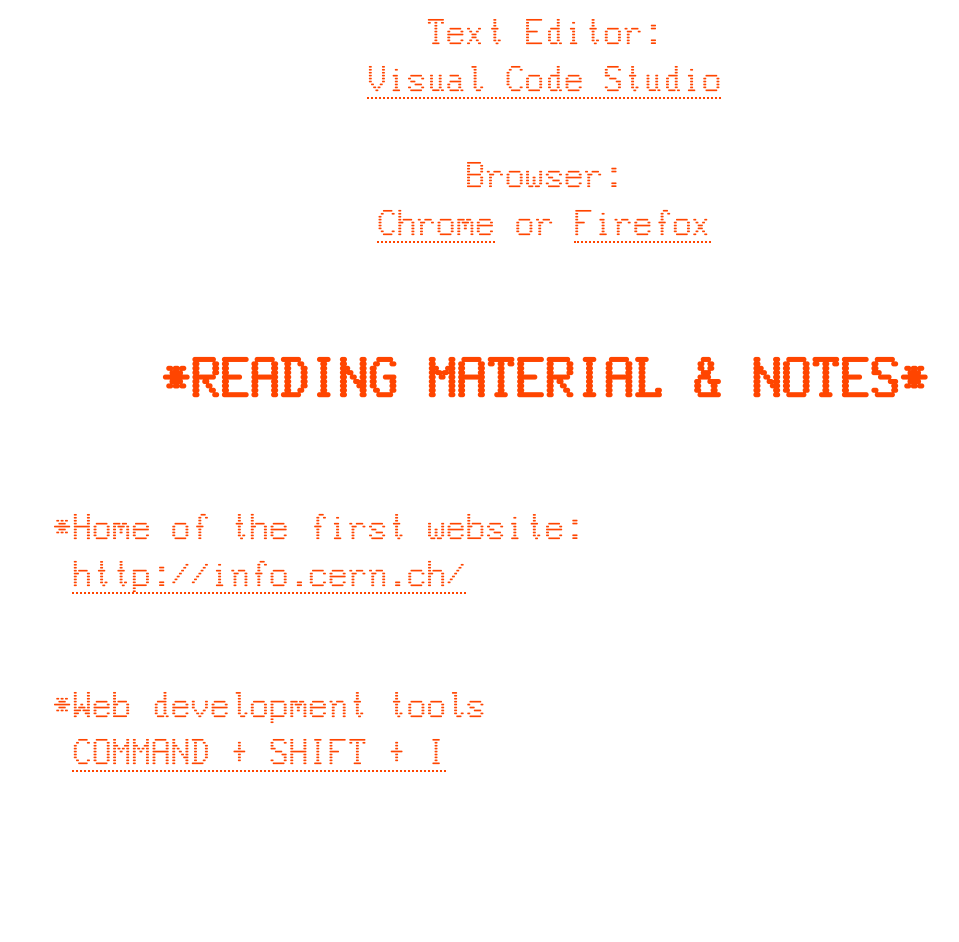
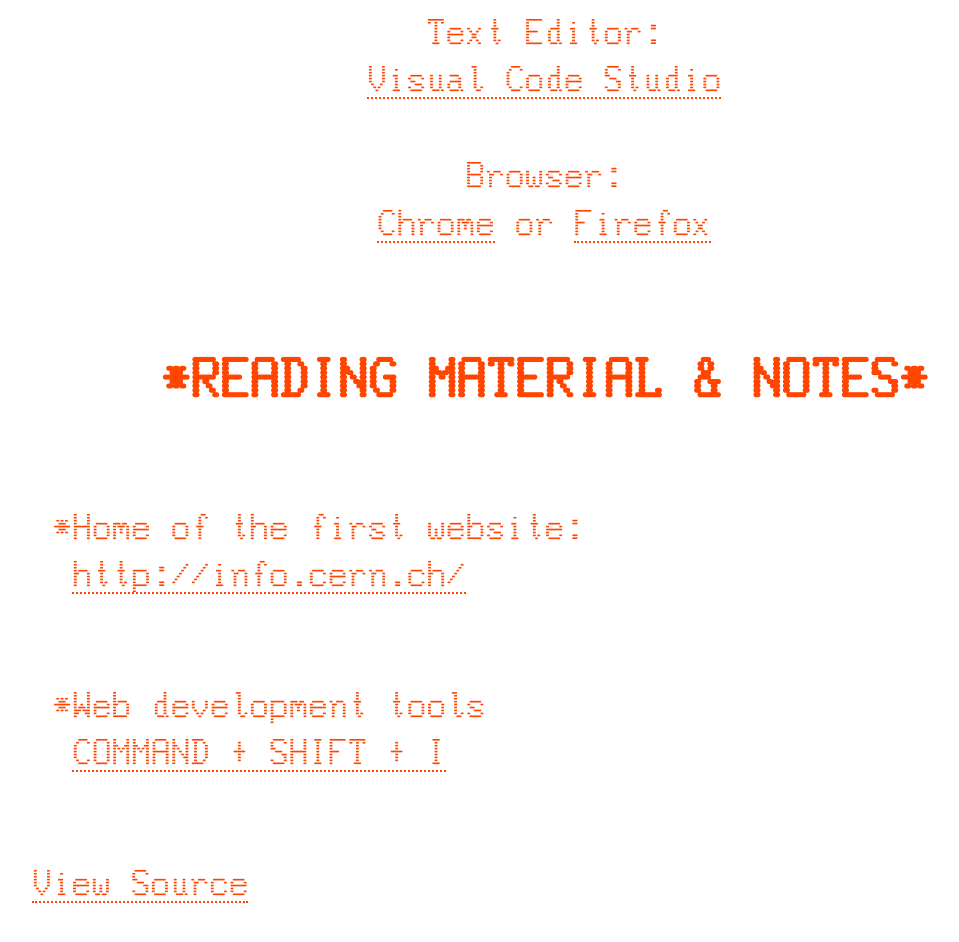
Before and after one commit to simonknebl/simonknebl.github.io, a plain HTML site: page index.html in a window 1280 px wide. Shown: the part 2153-3095 px from the top of the page, without its empty margins (96-1055 px from the left). Before the commit the page ends 3027 px from the top, so only its background shows below. Drawn offline with Linux system fonts and the light colour scheme.

Commit message:
FIRST MEETING

```diff
--- a/index.html
+++ b/index.html
@@ -147,5 +147,10 @@
         </ul>
 
 
+        <a href="https://github.com/simonknebl/simonknebl.github.io">
+            View Source
+        </a>
+
+
     <script type="text/javascript" src="63bbbe16fa896b229b35.js"></script></body>
 </html>
```
